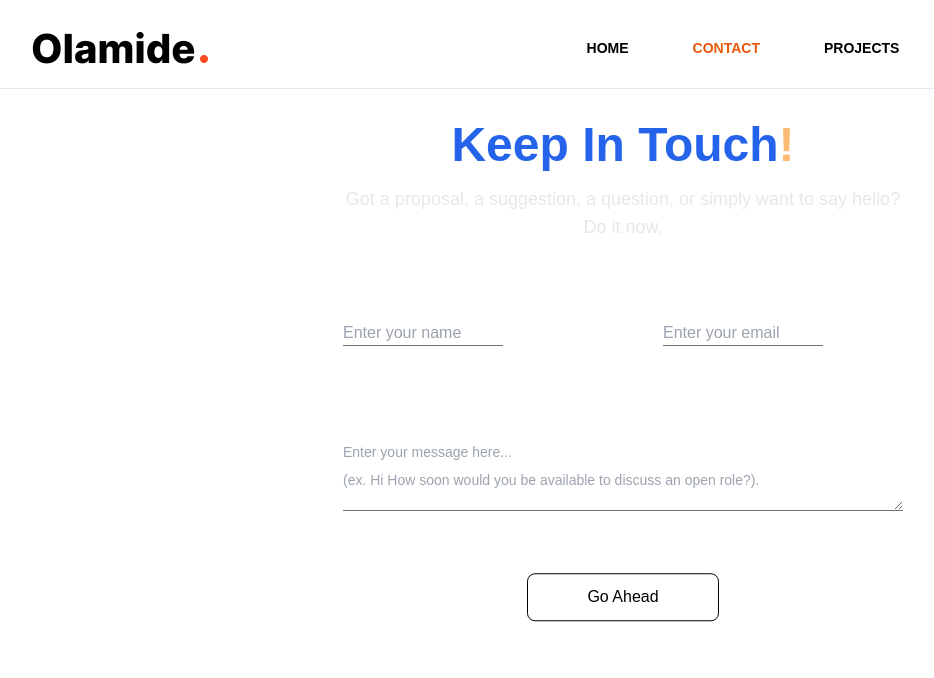
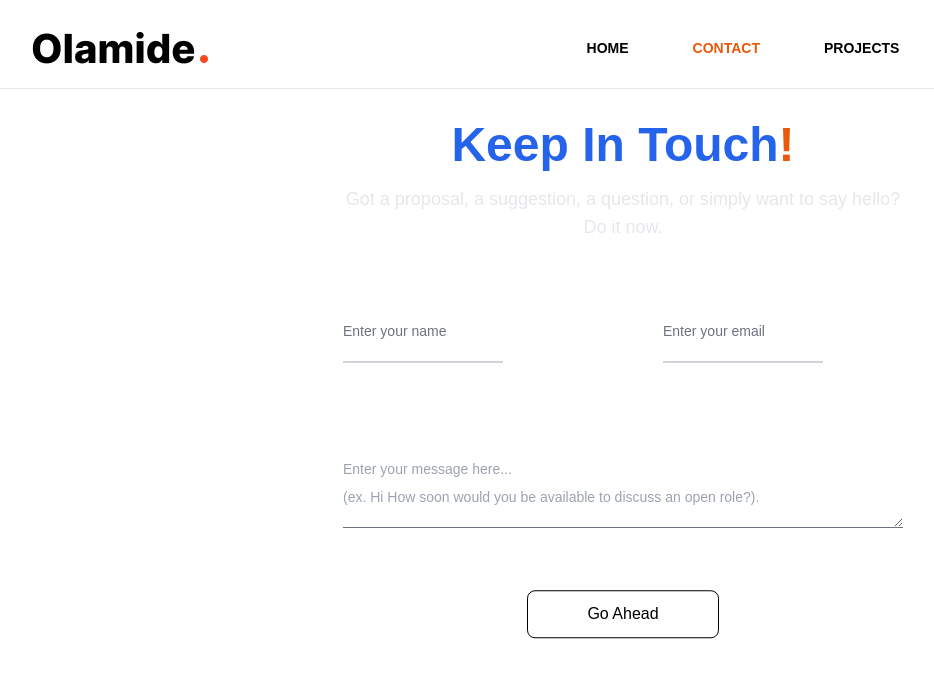
Before and after one commit to olamideakinyemi/my-portfolio, a React (Create React App) app: page /contact in a window 1280 px wide. Shown: the top 678 px of the page, without its empty margins (17-951 px from the left). Built offline with nearby package versions, Linux system fonts and the light colour scheme.

Commit message:
clear input field and transitions

```diff
--- a/src/pages/Contact.js
+++ b/src/pages/Contact.js
@@ -1,14 +1,17 @@
-import React from 'react';
+import React, { useState } from 'react';
 import { userSchema } from '../validations/ContactValidation';
 import { useForm, ValidationError } from '@formspree/react';
 
 function Contact() {
+    const [isActive, setIsActive] = useState(false);
     const [state, handleSubmit] = useForm("xdovdodd");
+    const textInput = React.useRef();
+    const resetInput = () => (textInput.current.reset());
 
     const validateUser = async (event) => {
         if (event) {
 
-            event.preventDefault()
+            event.preventDefault();
 
         }
         try {
@@ -17,42 +20,50 @@ function Contact() {
                 email: event.target[1].value,
                 message: event.target[2].value,
             };
-            const isValid = await userSchema.isValid(formData);
+            const isValid = await userSchema.isValid(formData)
 
             if (isValid) {
                 await handleSubmit(event)
+                resetInput();
             }
 
         } catch (e) {
-            return validateUser;
+
         }
+
     };
+
+
 
 
     return (
         <div className="px-6 py-8 sm:px-20 py-12">
             <div className="sm:w-1/2 m-auto">
-                <p className="text-blue-600 text-5xl text-center font-bold">Keep In Touch<span className="text-orange-300">!</span></p>
+                <p className="text-blue-600 text-5xl text-center font-bold">Keep In Touch<span className="text-orange-600">!</span></p>
                 <p className="text-gray-200 text-center text-lg mt-4">Got a proposal, a suggestion, a question, or simply want to say hello? Do it now.</p>
             </div>
             <div className="w-5/6 sm:w-1/2 m-auto text-blue-400 mt-20">
-                <form onSubmit={validateUser}>
+                <form onSubmit={validateUser} ref={textInput}>
                     <div className="w-full sm:flex">
                         <div className="w-full relative mb-12 sm:mr-20">
-                            <input type="name" name="name" className="border-b border-b-gray-500 text-black outline-none w-40 focus:w-full transition-all ease-in relative z-20 bg-transparent focus:border-orange-600" />
-                            <label htmlFor="name" className="text-gray-400 absolute top-0 sm:absolute left-0 focus:top-0">Enter your name</label>
+                            <input type="text" id="floating_filled" className="text-black pt-5 w-40 outline-none text-sm border-0 border-b-2 border-gray-300 focus:w-full transition-all ease-in focus:ring-0 focus:border-blue-500 peer" placeholder=" " />
+                            <label htmlFor="floating_filled" className="absolute text-sm text-gray-500 duration-300 transform -translate-y-4 top-0 z-10 origin-[0] left-0 peer-focus:text-blue-500 peer-placeholder-shown:scale-100 peer-placeholder-shown:translate-y-0 peer-focus:scale-75 peer-focus:-translate-y-4">Enter your name</label>
+                            <ValidationError prefix="Name" field="name" errors={state.errors} />
                         </div>
                         <div className="relative w-full">
-                            <input type="email" name="email" className="border-b border-b-gray-500 outline-none text-black w-40 focus:w-full transition-all ease-in relative z-20 bg-transparent focus:border-orange-600" />
-                            <label htmlFor="email" className="text-gray-400 absolute top-0 sm:absolute left-0">Enter your email</label>
+                            <input type="text" id="floating_filled" className="pt-5 text-black w-40 outline-none text-sm border-0 border-b-2 border-gray-300 focus:w-full transition-all ease-in focus:ring-0 focus:border-blue-500 peer" placeholder=" " />
+                            <label htmlFor="floating_filled" className="absolute text-sm text-gray-500 duration-300 transform -translate-y-4 top-0 z-10 origin-[0] left-0 peer-focus:text-blue-500 peer-placeholder-shown:scale-100 peer-placeholder-shown:translate-y-0 peer-focus:scale-75 peer-focus:-translate-y-4">Enter your email</label>
+                            <ValidationError className="text-red-600 mt-2" field="email" prefix="Email" errors={state.errors} />
                         </div>
                     </div>
                     <div className="mt-12 text-sm flex flex-col">
                         <label htmlFor="message" className="text-gray-400">Enter your message here...</label>
                         <textarea name="message" type="text" className="border-b border-b-gray-500 outline-none mt-2 text-black" placeholder="(ex. Hi How soon would you be available to discuss an open role?)." required="" />
+                        <ValidationError prefix="Message" field="message" errors={state.errors} />
                     </div>
                     <div className="mt-16 w-48 m-auto">
-                        <button type="submit" className="w-48 h-12 rounded-lg text-black border border-black transition ease-in-out delay-150 hover:-translate-y-1 hover:scale-110 hover:bg-orange-600 duration-300 hover:text-white hover:border-0 outline-none motion-safe:animate-bounce">Go Ahead</button>
+                        <button type="submit" disabled={state.submitting} className="w-48 h-12 rounded-lg text-black border border-black transition ease-in-out delay-150 hover:-translate-y-1 hover:scale-110 hover:bg-orange-600 duration-300 hover:text-white hover:border-0 outline-none motion-safe:animate-bounce">Go Ahead</button>
+                        <ValidationError errors={state.errors} />
                     </div>
                 </form>
             </div>
@@ -66,3 +77,9 @@ export default Contact;
 
 
 //focus:-translate-y-2.5 transition-all ease-in
+
+// <input type="name" name="name" className="border-b border-b-gray-500 text-black outline-none w-40 focus:w-full transition-all ease-in relative z-20 bg-transparent  focus:ring-0 focus:border-blue-600 peer required />
+// <label htmlFor="name" className="text-gray-400 absolute top-0 sm:absolute left-0 focus:top-0">Enter your name</label>
+
+
+{/*  */ }
--- a/src/validations/ContactValidation.js
+++ b/src/validations/ContactValidation.js
@@ -1,4 +1,3 @@
-import React from 'react';
 import * as yup from 'yup';
 
 
```
